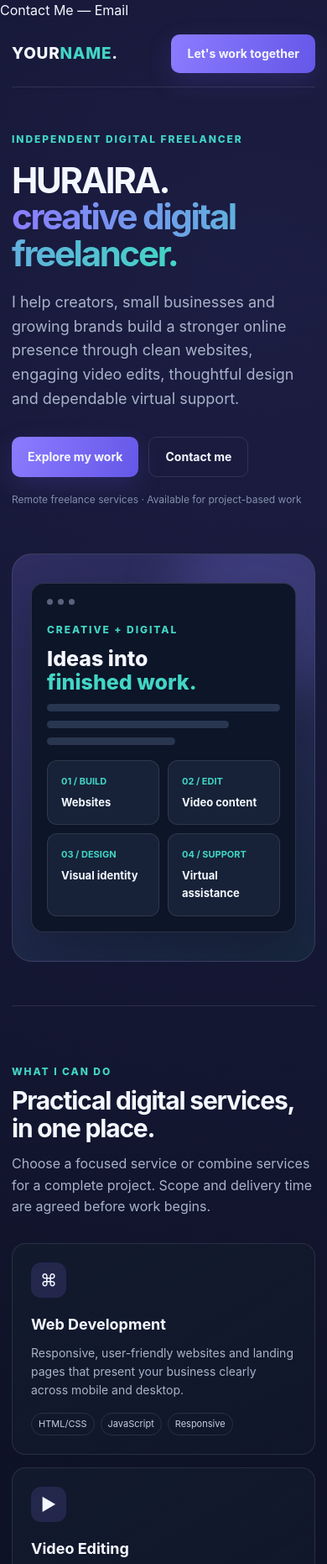
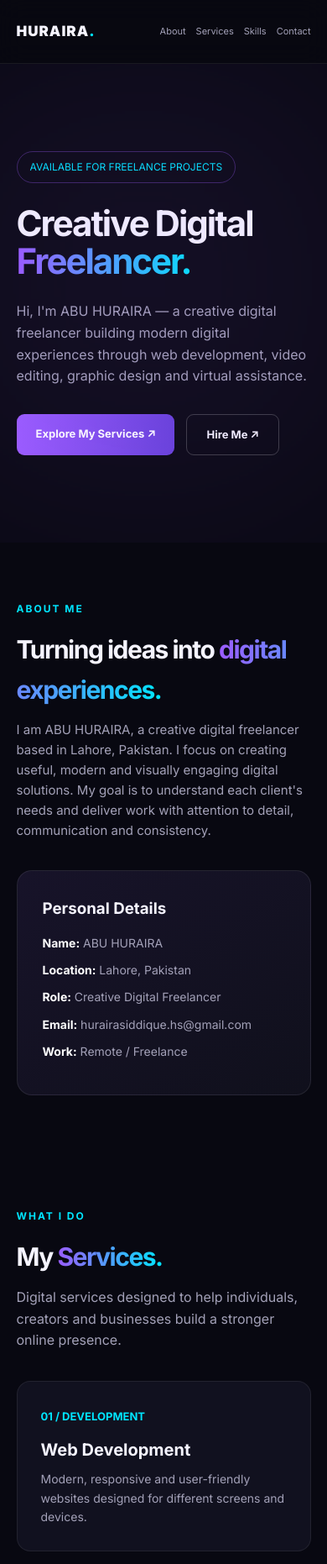
Before and after one commit to 1hurairaaa/portfolio, a plain HTML site: page index.html in a window 390 px wide. Shown: the top 1862 px of the page at 84% size. Drawn offline with Linux system fonts and the light colour scheme.

Commit message:
Revamp index.html for new branding and services
Updated the portfolio website's content, styles, and structure to reflect new branding and services offered.

```diff
--- a/index.html
+++ b/index.html
@@ -1,81 +1,394 @@
+
 <!DOCTYPE html>
 <html lang="en">
 <head>
 <meta charset="UTF-8">
 <meta name="viewport" content="width=device-width, initial-scale=1.0">
-<meta name="description" content="Digital freelancer portfolio — web development, video editing, graphic design and virtual assistance.">
-<title>HURAIRA — Digital Freelancer</title>
+<title>ABU HURAIRA | Creative Digital Freelancer</title>
+<meta name="description" content="ABU HURAIRA — Creative Digital Freelancer offering web development, video editing, graphic design and virtual assistant services.">
 <style>
-:root{--bg:#0b1020;--panel:#121a2d;--panel2:#172238;--text:#f4f7ff;--muted:#a8b3c9;--line:rgba(255,255,255,.1);--a:#8b7cff;--b:#42d6c5;--max:1120px}
-*{box-sizing:border-box}html{scroll-behavior:smooth}body{margin:0;background:radial-gradient(circle at 80% 5%,rgba(88,75,190,.22),transparent 28%),var(--bg);color:var(--text);font:16px/1.6 Inter,ui-sans-serif,system-ui,-apple-system,Segoe UI,Arial,sans-serif}
-a{color:inherit;text-decoration:none}.wrap{width:min(var(--max),calc(100% - 40px));margin:auto}
-nav{height:78px;display:flex;align-items:center;justify-content:space-between;border-bottom:1px solid var(--line)}
-.logo{font-weight:850;letter-spacing:.04em;font-size:19px}.logo span{color:var(--b)}.navlinks{display:flex;gap:27px;color:var(--muted);font-size:14px}.navlinks a:hover{color:white}
-.btn{display:inline-flex;align-items:center;justify-content:center;padding:12px 19px;border-radius:10px;background:linear-gradient(110deg,var(--a),#6557e8);font-weight:750;font-size:14px;box-shadow:0 10px 30px rgba(105,88,230,.2)}
-.btn.secondary{background:transparent;border:1px solid var(--line);box-shadow:none}
-.hero{padding:92px 0 76px;display:grid;grid-template-columns:1.15fr .85fr;gap:55px;align-items:center}
-.eyebrow{color:var(--b);font-weight:800;text-transform:uppercase;letter-spacing:.16em;font-size:12px}
-h1{font-size:clamp(42px,6vw,70px);line-height:1.04;letter-spacing:-.055em;margin:18px 0 22px}
-h1 em{font-style:normal;background:linear-gradient(90deg,var(--a),var(--b));background-clip:text;color:transparent}
-.lead{color:var(--muted);font-size:18px;max-width:600px}.actions{display:flex;gap:12px;flex-wrap:wrap;margin-top:30px}
-.note{font-size:12px;color:#8290aa;margin-top:17px}
-.visual{background:linear-gradient(145deg,rgba(139,124,255,.2),rgba(66,214,197,.08));border:1px solid var(--line);border-radius:24px;padding:22px;min-height:360px;position:relative;overflow:hidden}
-.visual:before{content:"";position:absolute;width:220px;height:220px;border-radius:50%;background:rgba(139,124,255,.2);filter:blur(30px);right:-50px;top:-50px}
-.mock{position:relative;background:#0d1528;border:1px solid rgba(255,255,255,.13);border-radius:15px;padding:18px;margin:12px 0;box-shadow:0 20px 50px rgba(0,0,0,.2)}
-.dots{display:flex;gap:6px;margin-bottom:20px}.dots i{width:7px;height:7px;border-radius:50%;background:#59647c}
-.mockline{height:9px;border-radius:9px;background:#293650;margin:11px 0}.mockline.short{width:55%}.mockline.mid{width:78%}
-.tiles{display:grid;grid-template-columns:repeat(2,1fr);gap:10px;margin-top:18px}.tile{padding:16px;border-radius:12px;background:var(--panel2);border:1px solid var(--line);font-size:13px;font-weight:700}.tile span{display:block;color:var(--b);font-size:11px;margin-bottom:5px}
-section{padding:68px 0;border-top:1px solid var(--line)}.section-head{max-width:680px;margin-bottom:30px}h2{font-size:clamp(30px,4vw,43px);letter-spacing:-.04em;line-height:1.12;margin:9px 0 12px}.sub{color:var(--muted);margin:0}
-.grid{display:grid;grid-template-columns:repeat(4,1fr);gap:15px}.card{background:linear-gradient(150deg,var(--panel),rgba(18,26,45,.55));border:1px solid var(--line);border-radius:16px;padding:22px}.icon{width:42px;height:42px;border-radius:12px;background:rgba(139,124,255,.15);display:grid;place-items:center;font-size:20px;margin-bottom:18px}.card h3{margin:0 0 8px;font-size:18px}.card p{margin:0;color:var(--muted);font-size:14px}.tags{display:flex;gap:7px;flex-wrap:wrap;margin-top:15px}.tag{font-size:11px;color:#c6cde0;border:1px solid var(--line);padding:4px 8px;border-radius:20px}
-.workgrid{display:grid;grid-template-columns:repeat(3,1fr);gap:16px}.project{background:var(--panel);border:1px solid var(--line);border-radius:16px;overflow:hidden}.cover{height:155px;padding:18px;display:flex;align-items:end;background:linear-gradient(135deg,#29245b,#116b6b)}.cover.two{background:linear-gradient(135deg,#542d62,#b05b63)}.cover.three{background:linear-gradient(135deg,#1e365d,#5b78a7)}.cover.four{background:linear-gradient(135deg,#2c4052,#1d806e)}.cover.five{background:linear-gradient(135deg,#62452d,#b78b4d)}.cover.six{background:linear-gradient(135deg,#3a315e,#7956a8)}.cover strong{font-size:22px;line-height:1.1;max-width:240px}.projectbody{padding:18px}.projectbody h3{margin:0 0 7px;font-size:17px}.projectbody p{margin:0;color:var(--muted);font-size:13px}.label{font-size:10px;text-transform:uppercase;letter-spacing:.12em;color:var(--b);font-weight:800;margin-bottom:7px}
-.process{display:grid;grid-template-columns:repeat(4,1fr);gap:14px}.step{border-top:2px solid var(--a);padding:17px 4px}.num{font-size:12px;color:var(--b);font-weight:800}.step h3{font-size:16px;margin:8px 0 5px}.step p{font-size:13px;color:var(--muted);margin:0}
-.about{display:grid;grid-template-columns:.8fr 1.2fr;gap:35px;align-items:start}.aboutbox{padding:25px;background:var(--panel);border:1px solid var(--line);border-radius:17px}.aboutbox p{color:var(--muted);margin:0}.checks{display:grid;grid-template-columns:1fr 1fr;gap:12px;margin-top:18px}.checks span{font-size:13px;color:#d8deed}.checks span:before{content:"✓";color:var(--b);font-weight:900;margin-right:8px}
-.contact{background:linear-gradient(120deg,rgba(139,124,255,.16),rgba(66,214,197,.09));border:1px solid var(--line);border-radius:22px;padding:38px;display:flex;align-items:center;justify-content:space-between;gap:25px}.contact p{color:var(--muted);margin:8px 0 0}
-footer{padding:28px 0;color:#8390a8;font-size:12px;display:flex;justify-content:space-between;gap:15px}
-@media(max-width:850px){.hero{grid-template-columns:1fr;padding:65px 0}.visual{min-height:300px}.grid{grid-template-columns:repeat(2,1fr)}.workgrid{grid-template-columns:repeat(2,1fr)}.about{grid-template-columns:1fr}.process{grid-template-columns:repeat(2,1fr)}}
-@media(max-width:560px){.wrap{width:min(100% - 28px,var(--max))}.navlinks{display:none}.hero{padding:52px 0}.grid,.workgrid{grid-template-columns:1fr}.contact{padding:25px;display:block}.contact .btn{margin-top:20px}.checks{grid-template-columns:1fr}footer{display:block}footer span{display:block;margin:5px 0}}
+@import url('https://fonts.googleapis.com/css2?family=Inter:wght@400;500;600;700;800;900&display=swap');
+
+:root {
+  --bg: #080811;
+  --card: #11111f;
+  --purple: #9b5cff;
+  --cyan: #00e5ff;
+  --text: #f5f4ff;
+  --muted: #a3a1b8;
+}
+
+* { margin:0; padding:0; box-sizing:border-box; scroll-behavior:smooth; }
+
+body {
+  background:var(--bg);
+  color:var(--text);
+  font-family:'Inter',sans-serif;
+  line-height:1.6;
+}
+
+a { color:inherit; text-decoration:none; }
+
+.container { width:min(1100px,90%); margin:auto; }
+
+header {
+  position:sticky; top:0; z-index:10;
+  background:rgba(8,8,17,.88);
+  backdrop-filter:blur(15px);
+  border-bottom:1px solid #ffffff12;
+}
+
+nav {
+  min-height:75px;
+  display:flex; align-items:center; justify-content:space-between;
+  gap:20px;
+}
+
+.logo { font-size:21px; font-weight:900; letter-spacing:1px; }
+.logo span { color:var(--cyan); }
+
+.nav-links { display:flex; gap:25px; color:var(--muted); font-size:13px; }
+.nav-links a:hover { color:var(--cyan); }
+
+.hero {
+  min-height:650px;
+  display:flex; align-items:center;
+  padding:90px 0;
+  position:relative;
+  overflow:hidden;
+}
+
+.hero:before {
+  content:"";
+  position:absolute;
+  width:400px; height:400px;
+  background:var(--purple);
+  filter:blur(170px);
+  opacity:.18;
+  right:5%; top:10%;
+}
+
+.tag {
+  display:inline-block;
+  padding:8px 15px;
+  border:1px solid #9b5cff55;
+  border-radius:30px;
+  color:var(--cyan);
+  font-size:12px;
+  margin-bottom:25px;
+}
+
+.hero h1 {
+  font-size:clamp(42px,7vw,76px);
+  line-height:1.08;
+  letter-spacing:-3px;
+  max-width:850px;
+}
+
+.gradient {
+  background:linear-gradient(90deg,var(--purple),var(--cyan));
+  -webkit-background-clip:text;
+  color:transparent;
+}
+
+.hero p {
+  color:var(--muted);
+  max-width:570px;
+  margin:25px 0 32px;
+  font-size:16px;
+}
+
+.buttons { display:flex; gap:14px; flex-wrap:wrap; }
+
+.btn {
+  display:inline-block;
+  padding:13px 23px;
+  border-radius:9px;
+  font-weight:700;
+  font-size:13px;
+  transition:.25s;
+}
+
+.primary {
+  background:linear-gradient(90deg,var(--purple),#6741d9);
+  color:white;
+}
+
+.secondary {
+  border:1px solid #ffffff35;
+  color:var(--text);
+}
+
+.btn:hover { transform:translateY(-3px); box-shadow:0 8px 30px #9b5cff30; }
+
+section { padding:85px 0; }
+
+.section-label {
+  color:var(--cyan);
+  font-size:12px;
+  font-weight:700;
+  letter-spacing:2px;
+  text-transform:uppercase;
+}
+
+.section-title {
+  font-size:clamp(30px,5vw,43px);
+  margin:12px 0;
+  letter-spacing:-1.5px;
+}
+
+.section-desc { color:var(--muted); max-width:600px; margin-bottom:35px; }
+
+.about-grid {
+  display:grid;
+  grid-template-columns:1.2fr .8fr;
+  gap:35px;
+  align-items:center;
+}
+
+.about-text { color:var(--muted); font-size:15px; }
+
+.about-card {
+  background:linear-gradient(145deg,#171329,#10101c);
+  border:1px solid #ffffff15;
+  padding:30px;
+  border-radius:18px;
+}
+
+.about-card h3 { margin-bottom:15px; }
+.detail { color:var(--muted); font-size:14px; margin:10px 0; }
+.detail strong { color:white; }
+
+.services-grid {
+  display:grid;
+  grid-template-columns:repeat(2,1fr);
+  gap:18px;
+}
+
+.service-card {
+  background:var(--card);
+  border:1px solid #ffffff12;
+  border-radius:16px;
+  padding:28px;
+  transition:.3s;
+}
+
+.service-card:hover {
+  border-color:var(--purple);
+  transform:translateY(-5px);
+}
+
+.service-number { color:var(--cyan); font-size:13px; font-weight:700; }
+.service-card h3 { margin:12px 0 8px; font-size:20px; }
+.service-card p { color:var(--muted); font-size:14px; }
+
+.skills {
+  display:flex; flex-wrap:wrap; gap:12px;
+}
+
+.skill {
+  border:1px solid #ffffff20;
+  background:#11111f;
+  padding:11px 17px;
+  border-radius:8px;
+  color:#d9d6ed;
+  font-size:13px;
+}
+
+.contact-box {
+  background:linear-gradient(130deg,#21133d,#101c2b);
+  border:1px solid #ffffff20;
+  border-radius:20px;
+  padding:50px 30px;
+  text-align:center;
+}
+
+.contact-box p {
+  color:var(--muted);
+  max-width:550px;
+  margin:12px auto 25px;
+}
+
+.email {
+  color:var(--cyan);
+  display:block;
+  margin:18px 0;
+  font-weight:600;
+  word-break:break-word;
+}
+
+footer {
+  border-top:1px solid #ffffff12;
+  padding:25px 0;
+  color:var(--muted);
+  font-size:12px;
+  text-align:center;
+}
+
+@media(max-width:700px) {
+  .nav-links { gap:12px; font-size:11px; }
+  .logo { font-size:17px; }
+  .about-grid,.services-grid { grid-template-columns:1fr; }
+  .hero { min-height:570px; }
+  section { padding:65px 0; }
+  .hero h1 { letter-spacing:-2px; }
+}
 </style>
 </head>
-  <a href="mailto:hurairasiddique.hs@gmail.com">
-  Contact Me — Email
-</a>
+
 <body>
-<div class="wrap">
-<nav><a class="logo" href="#">YOUR<span>NAME</span>.</a><div class="navlinks"><a href="#services">Services</a><a href="#work">Portfolio</a><a href="#process">Process</a><a href="#about">About</a></div><a class="btn" href="#contact">Let's work together</a></nav>
+
+<header>
+  <nav class="container">
+    <a class="logo" href="#">HURAIRA<span>.</span></a>
+    <div class="nav-links">
+      <a href="#about">About</a>
+      <a href="#services">Services</a>
+      <a href="#skills">Skills</a>
+      <a href="#contact">Contact</a>
+    </div>
+  </nav>
+</header>
+
 <main>
-<div class="hero">
-<div><div class="eyebrow">Independent Digital Freelancer</div><h1>HURAIRA.<br><em>creative digital freelancer.</em></h1><p class="lead">I help creators, small businesses and growing brands build a stronger online presence through clean websites, engaging video edits, thoughtful design and dependable virtual support.</p><div class="actions"><a class="btn" href="#work">Explore my work</a><a class="btn secondary" href="#contact">Contact me</a></div><div class="note">Remote freelance services · Available for project-based work</div></div>
-<div class="visual"><div class="mock"><div class="dots"><i></i><i></i><i></i></div><div class="eyebrow">Creative + Digital</div><div style="font-size:25px;font-weight:850;line-height:1.15;margin:10px 0">Ideas into<br><span style="color:var(--b)">finished work.</span></div><div class="mockline"></div><div class="mockline mid"></div><div class="mockline short"></div><div class="tiles"><div class="tile"><span>01 / BUILD</span>Websites</div><div class="tile"><span>02 / EDIT</span>Video content</div><div class="tile"><span>03 / DESIGN</span>Visual identity</div><div class="tile"><span>04 / SUPPORT</span>Virtual assistance</div></div></div></div>
-</div>
-<section id="services"><div class="section-head"><div class="eyebrow">What I can do</div><h2>Practical digital services, in one place.</h2><p class="sub">Choose a focused service or combine services for a complete project. Scope and delivery time are agreed before work begins.</p></div>
-<div class="grid">
-<div class="card"><div class="icon">⌘</div><h3>Web Development</h3><p>Responsive, user-friendly websites and landing pages that present your business clearly across mobile and desktop.</p><div class="tags"><span class="tag">HTML/CSS</span><span class="tag">JavaScript</span><span class="tag">Responsive</span></div></div>
-<div class="card"><div class="icon">▶</div><h3>Video Editing</h3><p>Short-form videos and polished edits with clean cuts, captions, pacing, audio and platform-ready exports.</p><div class="tags"><span class="tag">Shorts/Reels</span><span class="tag">Captions</span><span class="tag">Editing</span></div></div>
-<div class="card"><div class="icon">✳</div><h3>Graphic Design</h3><p>Clear, consistent visuals for digital content, including thumbnails, social posts, banners and simple brand assets.</p><div class="tags"><span class="tag">Thumbnails</span><span class="tag">Social posts</span><span class="tag">Canva</span></div></div>
-<div class="card"><div class="icon">▤</div><h3>Virtual Assistance</h3><p>Organised remote support for routine digital tasks, research, document formatting, spreadsheets and content scheduling.</p><div class="tags"><span class="tag">Research</span><span class="tag">Spreadsheets</span><span class="tag">Admin</span></div></div>
-</div></section>
-<section id="work"><div class="section-head"><div class="eyebrow">Selected portfolio concepts</div><h2>Work samples that show the approach.</h2><p class="sub">These are self-initiated concept projects to demonstrate direction and capability. Replace each with your own completed work before presenting it as a finished client case study.</p></div>
-<div class="workgrid">
-<article class="project"><div class="cover"><strong>Modern business<br>landing page</strong></div><div class="projectbody"><div class="label">Web development · Concept</div><h3>Local business website</h3><p>A responsive landing-page concept with service sections, clear calls to action and mobile-first layout.</p></div></article>
-<article class="project"><div class="cover two"><strong>Make every<br>second count.</strong></div><div class="projectbody"><div class="label">Video editing · Concept</div><h3>Creator short-form edit</h3><p>A sample vertical-video treatment featuring a strong opening hook, subtitles and purposeful pacing.</p></div></article>
-<article class="project"><div class="cover three"><strong>Stand out<br>in the feed.</strong></div><div class="projectbody"><div class="label">Graphic design · Concept</div><h3>Gaming thumbnail set</h3><p>A visual direction for high-contrast thumbnails with readable type and a consistent content style.</p></div></article>
-<article class="project"><div class="cover four"><strong>Plan. Track.<br>Deliver.</strong></div><div class="projectbody"><div class="label">Virtual assistance · Concept</div><h3>Content planning system</h3><p>A sample content calendar with task status, publishing dates and a simple workflow.</p></div></article>
-<article class="project"><div class="cover five"><strong>A clearer<br>brand presence.</strong></div><div class="projectbody"><div class="label">Graphic design · Concept</div><h3>Social media kit</h3><p>A coordinated set of post and story layouts designed to keep a brand visually consistent.</p></div></article>
-<article class="project"><div class="cover six"><strong>Simple tools.<br>Smoother work.</strong></div><div class="projectbody"><div class="label">Web development · Concept</div><h3>Service enquiry page</h3><p>A clean enquiry-page concept focused on presenting information and guiding visitors to contact.</p></div></article>
-</div></section>
-<section id="process"><div class="section-head"><div class="eyebrow">How projects work</div><h2>A straightforward process.</h2><p class="sub">Clear communication from the first message to final delivery.</p></div><div class="process">
-<div class="step"><div class="num">STEP 01</div><h3>Understand</h3><p>We discuss your goal, audience, requirements, references and deadline.</p></div>
-<div class="step"><div class="num">STEP 02</div><h3>Agree</h3><p>You receive a clear scope, price, delivery date and revision agreement.</p></div>
-<div class="step"><div class="num">STEP 03</div><h3>Create</h3><p>I work on the agreed deliverables and share progress when appropriate.</p></div>
-<div class="step"><div class="num">STEP 04</div><h3>Deliver</h3><p>You review the work, request agreed revisions and receive final files.</p></div>
-</div></section>
-<section id="about"><div class="about"><div><div class="eyebrow">A little about me</div><h2>Reliable work.<br>Clear communication.</h2></div><div class="aboutbox"><p>I'm an independent digital freelancer building practical skills across web development, video editing, graphic design and virtual assistance. I focus on understanding the brief, keeping communication clear and delivering work that matches the agreed requirements. I'm open to suitable projects and opportunities to grow through real client work.</p><div class="checks"><span>Responsive communication</span><span>Attention to detail</span><span>Agreed deadlines</span><span>Clear project scope</span></div></div></div></section>
-<section id="contact"><div class="contact"><div><div class="eyebrow">Have a project in mind?</div><h2>Let's make it happen.</h2><p>Share what you need, your timeline and any references. I'll reply to discuss the next step.</p></div><a class="btn" href="mailto:YOUR_EMAIL@example.com">Email me ↗</a></div></section>
+
+<section class="hero">
+  <div class="container">
+    <span class="tag">AVAILABLE FOR FREELANCE PROJECTS</span>
+
+    <h1>
+      Creative Digital<br>
+      <span class="gradient">Freelancer.</span>
+    </h1>
+
+    <p>
+      Hi, I'm ABU HURAIRA — a creative digital freelancer
+      building modern digital experiences through web development,
+      video editing, graphic design and virtual assistance.
+    </p>
+
+    <div class="buttons">
+      <a href="#services" class="btn primary">Explore My Services ↗</a>
+      <a href="mailto:hurairasiddique.hs@gmail.com" class="btn secondary">Hire Me ↗</a>
+    </div>
+  </div>
+</section>
+
+<section id="about">
+  <div class="container about-grid">
+    <div>
+      <span class="section-label">ABOUT ME</span>
+      <h2 class="section-title">Turning ideas into <span class="gradient">digital experiences.</span></h2>
+      <p class="about-text">
+        I am ABU HURAIRA, a creative digital freelancer based in Lahore,
+        Pakistan. I focus on creating useful, modern and visually engaging
+        digital solutions. My goal is to understand each client's needs
+        and deliver work with attention to detail, communication and
+        consistency.
+      </p>
+    </div>
+
+    <div class="about-card">
+      <h3>Personal Details</h3>
+      <p class="detail"><strong>Name:</strong> ABU HURAIRA</p>
+      <p class="detail"><strong>Location:</strong> Lahore, Pakistan</p>
+      <p class="detail"><strong>Role:</strong> Creative Digital Freelancer</p>
+      <p class="detail"><strong>Email:</strong> hurairasiddique.hs@gmail.com</p>
+      <p class="detail"><strong>Work:</strong> Remote / Freelance</p>
+    </div>
+  </div>
+</section>
+
+<section id="services">
+  <div class="container">
+    <span class="section-label">WHAT I DO</span>
+    <h2 class="section-title">My <span class="gradient">Services.</span></h2>
+    <p class="section-desc">
+      Digital services designed to help individuals, creators and businesses
+      build a stronger online presence.
+    </p>
+
+    <div class="services-grid">
+      <div class="service-card">
+        <span class="service-number">01 / DEVELOPMENT</span>
+        <h3>Web Development</h3>
+        <p>Modern, responsive and user-friendly websites designed for different screens and devices.</p>
+      </div>
+
+      <div class="service-card">
+        <span class="service-number">02 / CREATIVE</span>
+        <h3>Video Editing</h3>
+        <p>Engaging video content, short-form edits, social media videos and polished visual storytelling.</p>
+      </div>
+
+      <div class="service-card">
+        <span class="service-number">03 / DESIGN</span>
+        <h3>Graphic Designing</h3>
+        <p>Clean and attractive visual designs for social media, branding and digital content.</p>
+      </div>
+
+      <div class="service-card">
+        <span class="service-number">04 / SUPPORT</span>
+        <h3>Virtual Assistant</h3>
+        <p>Organized virtual support, online research, data entry and administrative assistance.</p>
+      </div>
+    </div>
+  </div>
+</section>
+
+<section id="skills">
+  <div class="container">
+    <span class="section-label">MY EXPERTISE</span>
+    <h2 class="section-title">Skills & <span class="gradient">Focus Areas.</span></h2>
+    <p class="section-desc">
+      The digital areas I am focused on developing and delivering services in.
+    </p>
+
+    <div class="skills">
+      <span class="skill">HTML</span>
+      <span class="skill">CSS</span>
+      <span class="skill">Responsive Design</span>
+      <span class="skill">Video Editing</span>
+      <span class="skill">Graphic Design</span>
+      <span class="skill">Social Media Content</span>
+      <span class="skill">Data Entry</span>
+      <span class="skill">Online Research</span>
+      <span class="skill">Virtual Assistance</span>
+      <span class="skill">Communication</span>
+    </div>
+  </div>
+</section>
+
+<section id="contact">
+  <div class="container">
+    <div class="contact-box">
+      <span class="section-label">LET'S WORK TOGETHER</span>
+      <h2 class="section-title">Have a project in <span class="gradient">mind?</span></h2>
+      <p>
+        Have an idea, need digital support or want to discuss a project?
+        Feel free to contact me. Let's make it happen.
+      </p>
+
+      <a class="email" href="mailto:hurairasiddique.hs@gmail.com">
+        hurairasiddique.hs@gmail.com
+      </a>
+
+      <a class="btn primary"
+         href="mailto:hurairasiddique.hs@gmail.com?subject=Freelance%20Project%20Inquiry">
+        Send Me an Email ↗
+      </a>
+    </div>
+  </div>
+</section>
+
 </main>
-<footer><span>© 2026 YOUR NAME. All rights reserved.</span><span>Independent Digital Freelancer · Pakistan / Remote</span></footer>
-</diva
-  <a href="mailto:hurairasiddique.hs@gmail.com">
-  Contact Me — Email
-</a>
+
+<footer>
+  <div class="container">
+    © 2026 ABU HURAIRA. All rights reserved.
+    <br>Creative Digital Freelancer | Lahore, Pakistan
+  </div>
+</footer>
+
 </body>
 </html>
```
